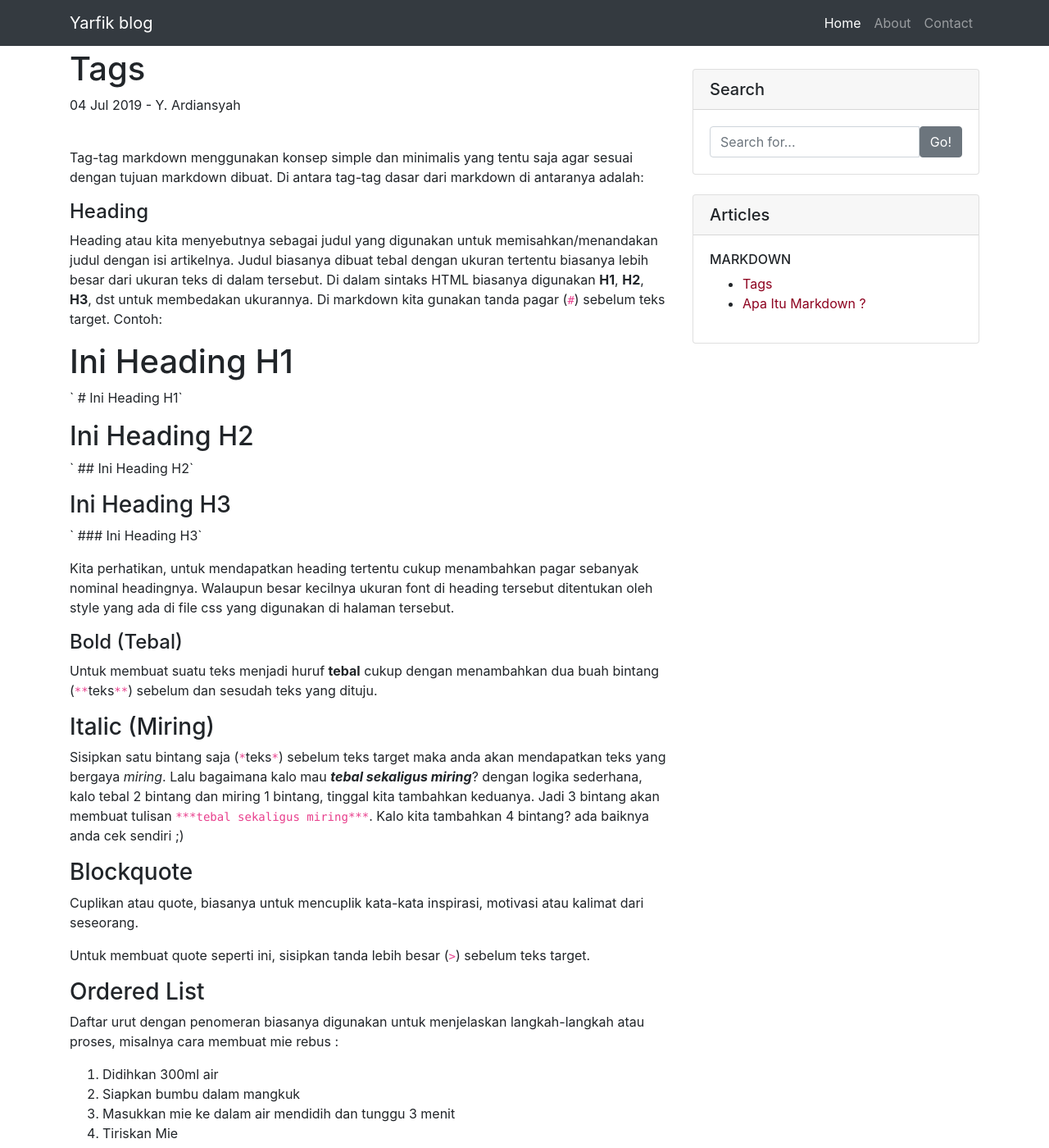
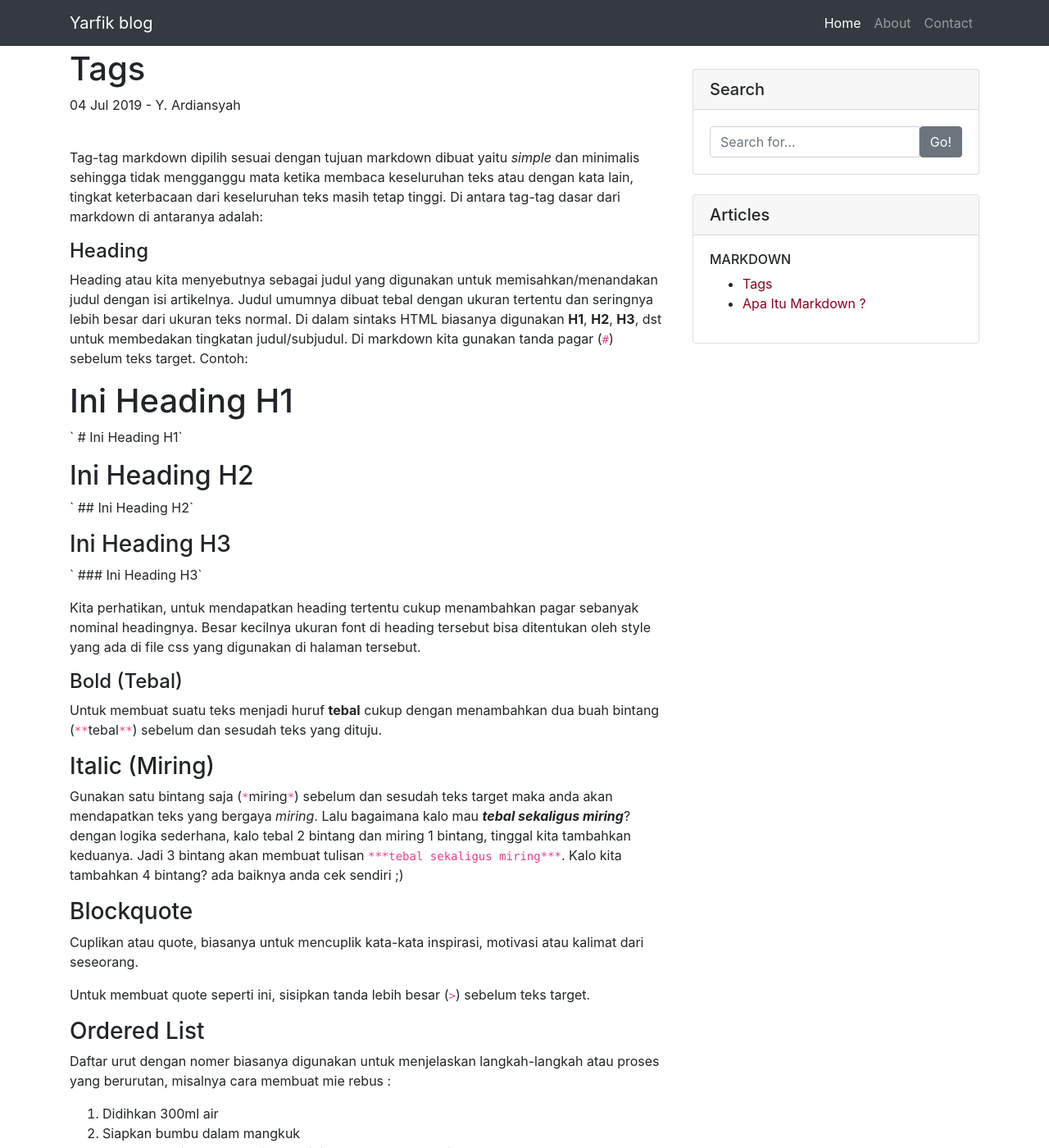
Before and after one commit to yarfik/yarfik.github.io, a Jekyll site: the page built from _posts/markdown/2019-07-04-Tags.md, in a window 1280 px wide and 1400 px high. Shown: the whole window at 82% size. Built offline with Jekyll 4.4.1, drawn with Linux system fonts in a browser that asks for light colours; some of the changed text lies outside the part shown.

Commit message:
edit post tags markdown

````diff
--- a/_posts/markdown/2019-07-04-Tags.md
+++ b/_posts/markdown/2019-07-04-Tags.md
@@ -5,10 +5,10 @@ published: true
 author: Y. Ardiansyah
 ---
 
-Tag-tag markdown menggunakan konsep simple dan minimalis yang tentu saja agar sesuai dengan tujuan markdown dibuat. Di antara tag-tag dasar dari markdown di antaranya adalah:
+Tag-tag markdown dipilih sesuai dengan tujuan markdown dibuat yaitu *simple* dan minimalis sehingga tidak mengganggu mata ketika membaca keseluruhan teks atau dengan kata lain, tingkat keterbacaan dari keseluruhan teks masih tetap tinggi. Di antara tag-tag dasar dari markdown di antaranya adalah:
 
 #### Heading
-Heading atau kita menyebutnya sebagai judul yang digunakan untuk memisahkan/menandakan judul dengan isi artikelnya. Judul biasanya dibuat tebal dengan ukuran tertentu biasanya lebih besar dari ukuran teks di dalam tersebut. Di dalam sintaks HTML biasanya digunakan **H1**, **H2**, **H3**, dst untuk membedakan ukurannya. Di markdown kita gunakan tanda pagar (`#`) sebelum teks target. Contoh:
+Heading atau kita menyebutnya sebagai judul yang digunakan untuk memisahkan/menandakan judul dengan isi artikelnya. Judul umumnya dibuat tebal dengan ukuran tertentu dan seringnya lebih besar dari ukuran teks normal. Di dalam sintaks HTML biasanya digunakan **H1**, **H2**, **H3**, dst untuk membedakan tingkatan judul/subjudul. Di markdown kita gunakan tanda pagar (`#`) sebelum teks target. Contoh:
 
 # Ini Heading H1
 ` # Ini Heading H1`
@@ -19,20 +19,20 @@ Heading atau kita menyebutnya sebagai judul yang digunakan untuk memisahkan/mena
 ### Ini Heading H3
 ` ### Ini Heading H3`
 
-Kita perhatikan, untuk mendapatkan heading tertentu cukup menambahkan pagar sebanyak nominal headingnya. Walaupun besar kecilnya ukuran font di heading tersebut ditentukan oleh style yang ada di file css yang digunakan di halaman tersebut.
+Kita perhatikan, untuk mendapatkan heading tertentu cukup menambahkan pagar sebanyak nominal headingnya. Besar kecilnya ukuran font di heading tersebut bisa ditentukan oleh style yang ada di file css yang digunakan di halaman tersebut.
 
 #### Bold (Tebal)
-Untuk membuat suatu teks menjadi huruf **tebal** cukup dengan menambahkan dua buah bintang (`**`teks`**`) sebelum dan sesudah teks yang dituju.
+Untuk membuat suatu teks menjadi huruf **tebal** cukup dengan menambahkan dua buah bintang (`**`tebal`**`) sebelum dan sesudah teks yang dituju.
 
 ### Italic (Miring)
-Sisipkan satu bintang saja (`*`teks`*`) sebelum teks target maka anda akan mendapatkan teks yang bergaya *miring*. Lalu bagaimana kalo mau ***tebal sekaligus miring***? dengan logika sederhana, kalo tebal 2 bintang dan miring 1 bintang, tinggal kita tambahkan keduanya. Jadi 3 bintang akan membuat tulisan `***tebal sekaligus miring***`. Kalo kita tambahkan 4 bintang? ada baiknya anda cek sendiri ;)
+Gunakan satu bintang saja (`*`miring`*`) sebelum dan sesudah teks target maka anda akan mendapatkan teks yang bergaya *miring*. Lalu bagaimana kalo mau ***tebal sekaligus miring***? dengan logika sederhana, kalo tebal 2 bintang dan miring 1 bintang, tinggal kita tambahkan keduanya. Jadi 3 bintang akan membuat tulisan `***tebal sekaligus miring***`. Kalo kita tambahkan 4 bintang? ada baiknya anda cek sendiri ;)
 
 ### Blockquote
 Cuplikan atau quote, biasanya untuk mencuplik kata-kata inspirasi, motivasi atau kalimat dari seseorang.
 > Untuk membuat quote seperti ini, sisipkan tanda lebih besar (`>`) sebelum teks target.
 
 ### Ordered List
-Daftar urut dengan penomeran biasanya digunakan untuk menjelaskan langkah-langkah atau proses, misalnya cara membuat mie rebus :
+Daftar urut dengan nomer biasanya digunakan untuk menjelaskan langkah-langkah atau proses yang berurutan, misalnya cara membuat mie rebus :
 
 1. Didihkan 300ml air
 2. Siapkan bumbu dalam mangkuk
@@ -46,15 +46,18 @@ Untuk membuat daftar (list) di atas caranya sangat intuitif dan natural yaitu de
 ```
 1. Didihkan 300ml air
 2. Siapkan bumbu dalam mangkuk
+...
 ```
 
 ### Unordered List
-Daftar tanpa penomeran biasanya untuk menandakan point-point tertentu yang tidak memerlukan urutan, misal untuk menjadi seorang sukses dibutuhkan:
+Daftar tanpa nomer biasanya untuk point-point tertentu yang tidak memerlukan urutan, misal untuk menjadi seorang yang sukses diperlukan:
 
 * Visi atau impian
-* Kerja keras dan komitmen untuk mewujudkan impian
-* Persistent (tangguh/ngotot)
-* Kesabaran
+* Aksi tanpa tapi
+* Segera tanpa nanti
+* Kerja keras
+* Komitmen untuk mewujudkan mimpi
+* Persistent & Perseverance (tangguh/ngotot)
 * Do'a
 
 Untuk membuat daftar/list di atas adalah dengan menyisipkan tanda bintang (`*`) di depan setiap barisnya.
````
Also changed, not shown: other parts of _posts/markdown/2019-07-04-Tags.md (+8 -4 lines).
